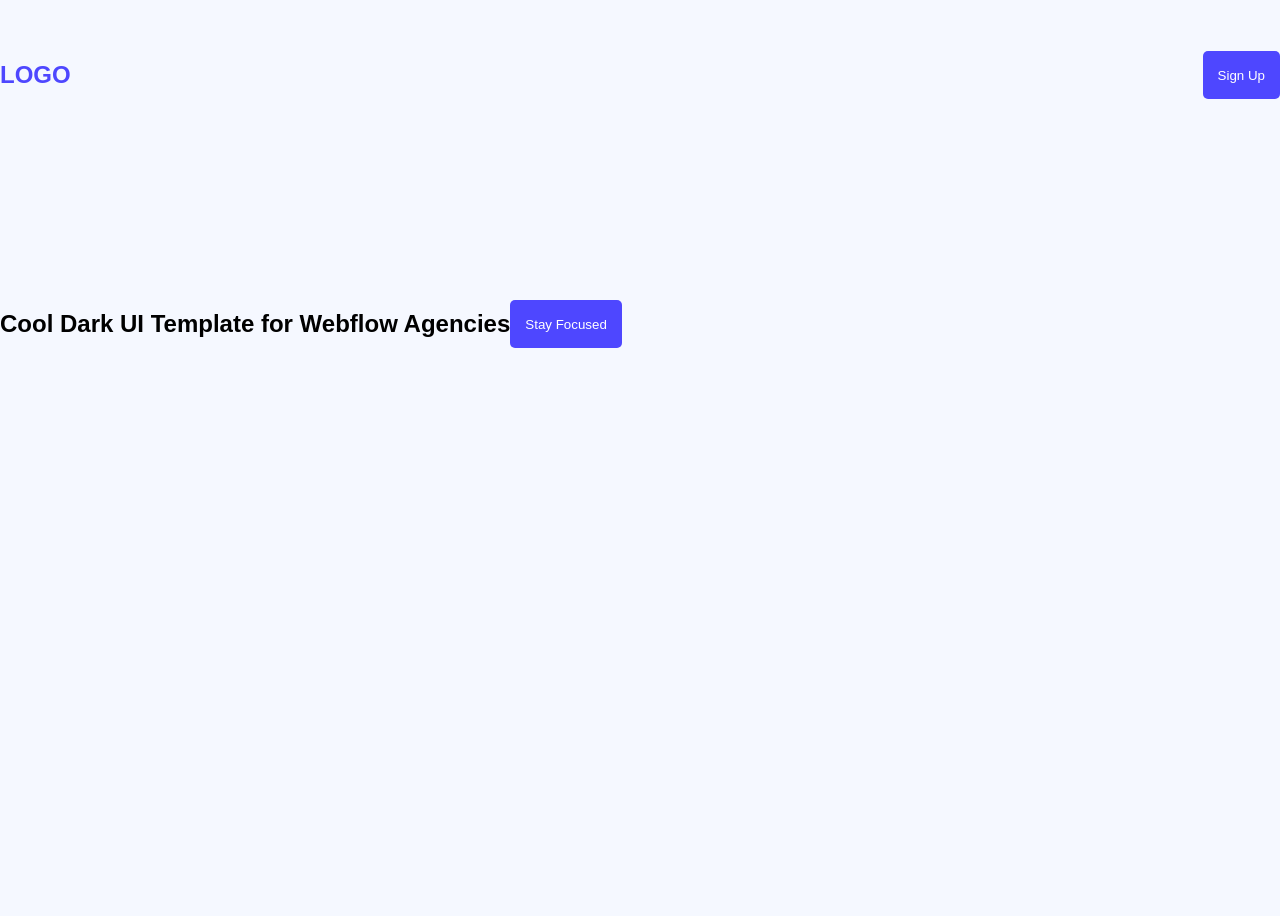
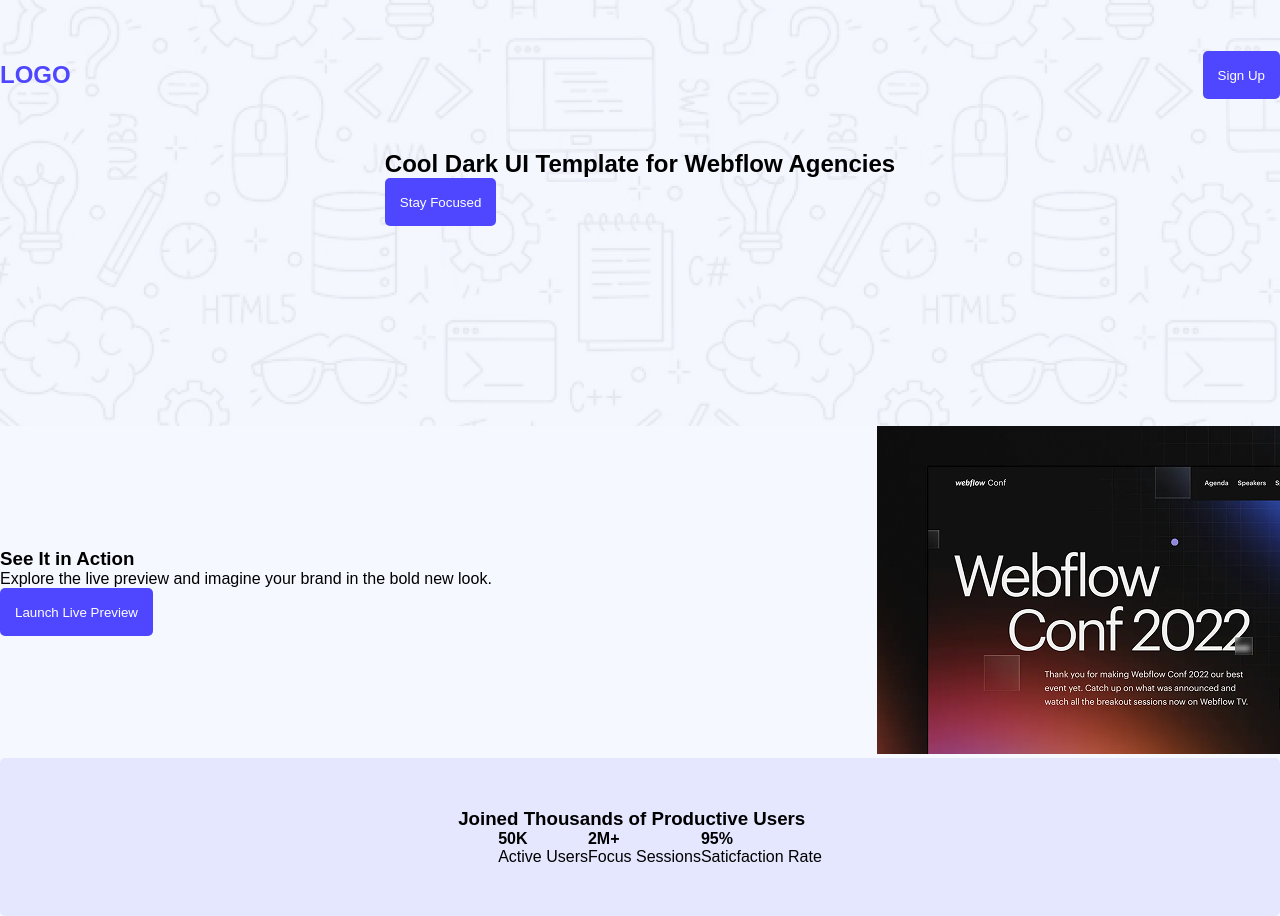
Before and after one commit to abdullah-shamim-2004/1st-assignment-repo, a plain HTML site: page index.html in a window 1280 px wide. Before the commit the page ends 800 px from the top, so only its background shows below. Drawn offline with Linux system fonts and the light colour scheme.

Commit message:
style for action & user section

```diff
--- a/index.html
+++ b/index.html
@@ -13,12 +13,38 @@
                 <button class="button">Sign Up</button>
         </nav>
         <div class="banner">
+            <div class="banner-content">
             <h2>Cool Dark UI Template for Webflow Agencies</h2>
             <button class="button">Stay Focused</button>
+            </div>
         </div>
     </header>
     <main>
+        <div class="action-section">
+            <div class="action-content">
+                <h3>See It in Action</h3>
+                <p>Explore the live preview and imagine your brand in the bold new look.</p>
+                <button class="button">Launch Live Preview</button>
+            </div>
+            <div class="action-img"><img src="./img/wc-mini.png" alt="wC-mini photo"></div>
+        </div>
 
+        <div class="productive-user-section">
+            <div class="productive-user-info">
+                <h3>Joined Thousands of Productive Users</h3>
+                <ul>
+                    <li>
+                        <p><strong>50K</strong><br>Active Users</p>
+                    </li>
+                    <li>
+                        <p><strong>2M+</strong><br>Focus Sessions</p>
+                    </li>
+                    <li>
+                        <p><strong>95%</strong><br>Saticfaction Rate</p>
+                    </li>
+                </ul>
+            </div>
+        </div>
     </main>
     <footer>
 
--- a/style.css
+++ b/style.css
@@ -35,7 +35,7 @@
 
 /* style for header */
 .header{
-
+    background-image: url(./img/Hero-bg.png);
 }
 
 /* style for navbar */
@@ -52,9 +52,47 @@
 
 /* style for banner */
 .banner{
-    margin: 150px auto 200px auto;
+    margin: auto;
     max-width: 1440px;
     display: flex;
+    justify-content: center;
     align-items: center;
+    column-gap: 158px;
+}
+.banner-content{
+  padding-bottom: 200px;
+}
+
+/* styling action section */
+.action-section{
+    max-width: 1440px;
+    margin: auto;
+    display: flex;
+    justify-content: space-between;
+    align-items: center;
+}
+
+/* Productive user section style*/
+.productive-user-section{
+    /* height: ; */
+    max-width: 1440px;
+    margin: auto;
+    background-color: #e5e7ff;
+    display: flex;
+    justify-content: center;
+    align-items: center;
+    border-radius: 5px;
 
 }
+.productive-user-info{
+    padding-top: 50px;
+    padding-bottom: 50px;
+
+
+}
+ul{
+    list-style: none;
+    display: flex;
+    justify-content: space-around;
+    align-items: center;
+}
```
